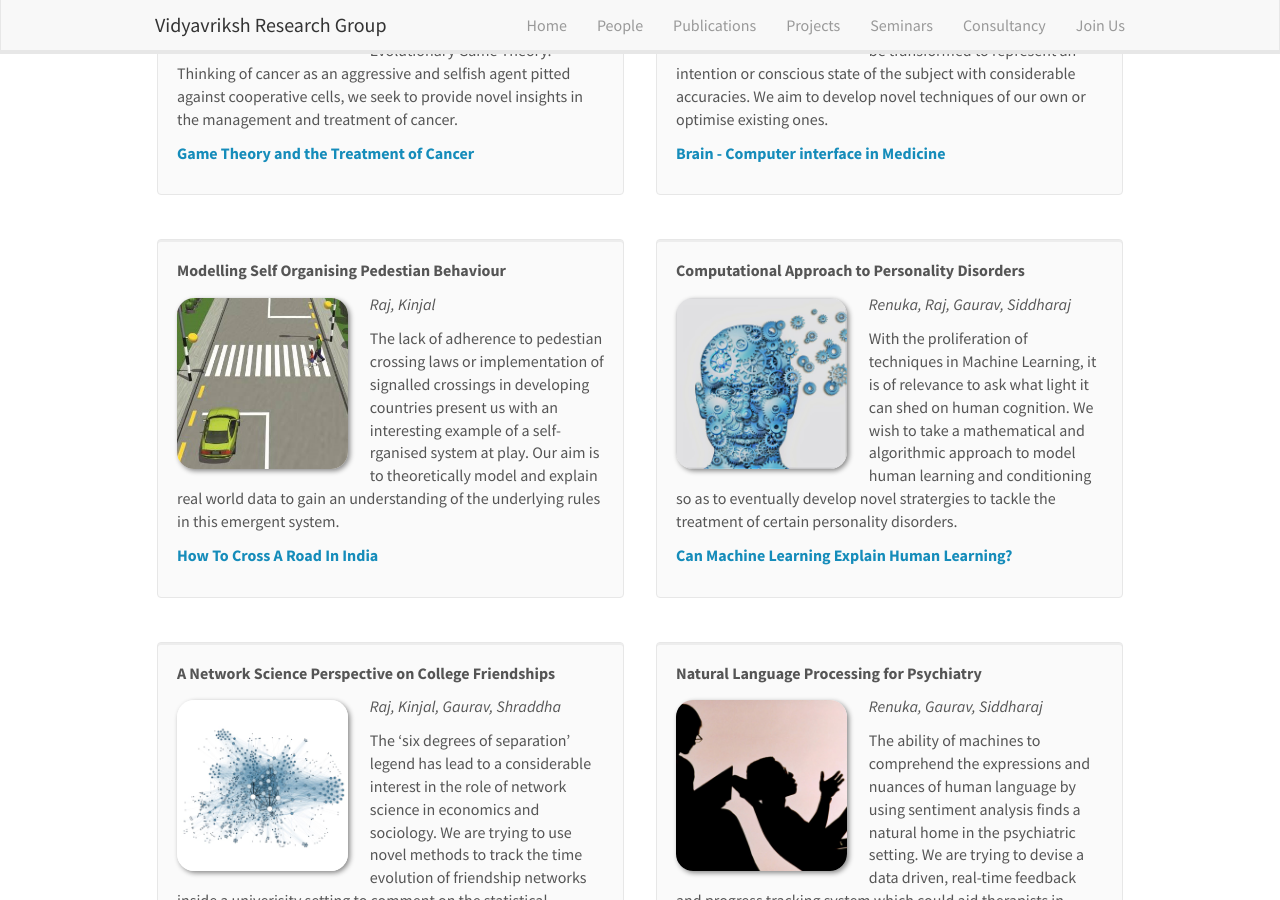
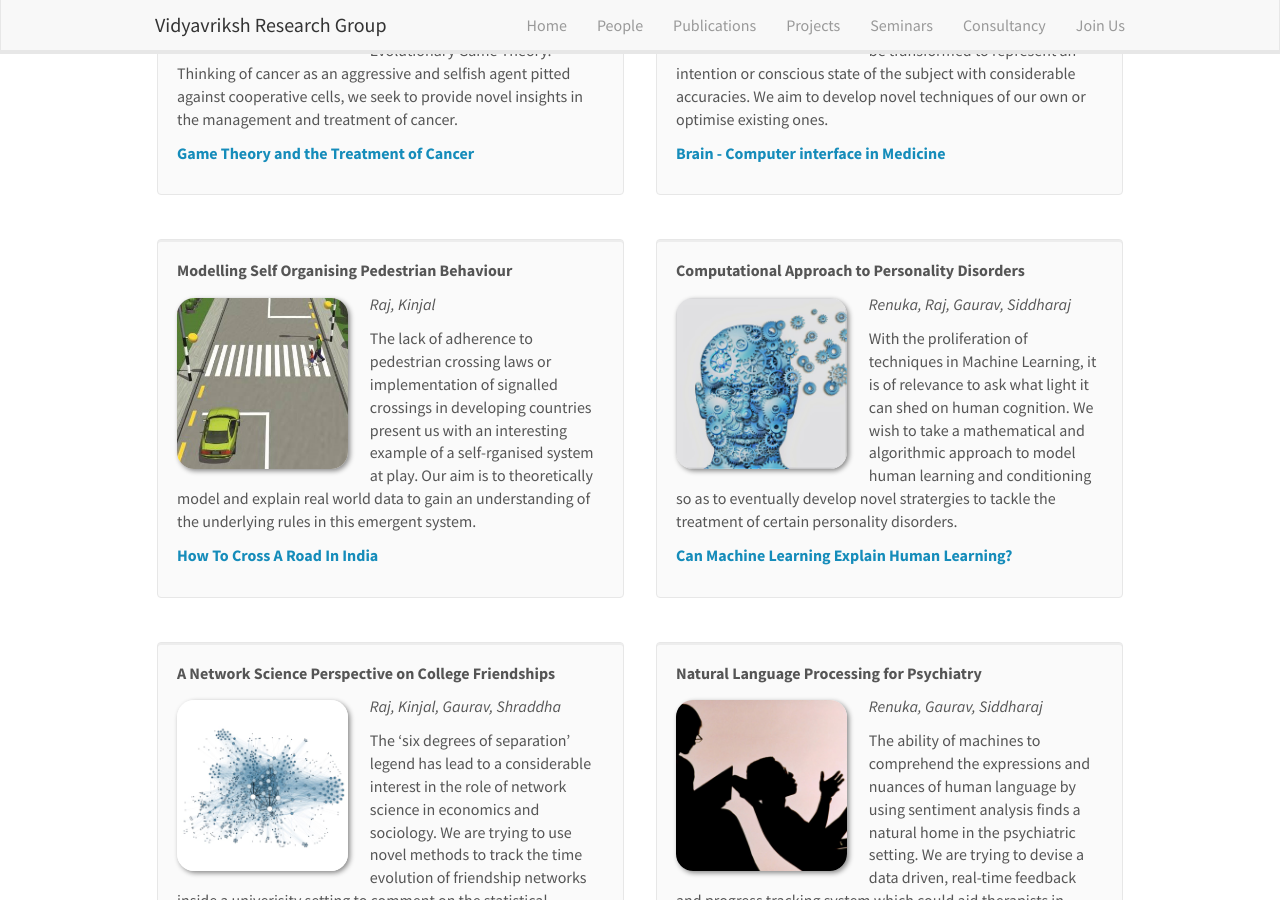
Before and after one commit to convergence-research-lab/convergence-research-lab.github.io, a Jekyll site: the page built from _pages/projects.md, in a window 1280 px wide and 900 px high, scrolled down 447 px. Built offline with Jekyll 4.4.1, drawn with Linux system fonts in a browser that asks for light colours; nearby versions of some CDN libraries.

Commit message:
Update projects.yml

```diff
--- a/_data/projects.yml
+++ b/_data/projects.yml
@@ -21,9 +21,9 @@
   reference1:
   reference2:
 
-- title: Modelling Self Organising Pedestian Behaviour
+- title: Modelling Self Organising Pedestrian Behaviour
   image: pedestrian.jpg
-  description: The lack of adherence to pedestian crossing laws or implementation of signalled crossings in developing countries present us with an interesting example of a self-rganised system at play. Our aim is to theoretically model and explain real world data to gain an understanding of the underlying rules in this emergent system.
+  description: The lack of adherence to pedestrian crossing laws or implementation of signalled crossings in developing countries present us with an interesting example of a self-rganised system at play. Our aim is to theoretically model and explain real world data to gain an understanding of the underlying rules in this emergent system.
   people: Raj, Kinjal
   link:
     url: http://www.all-about-india.com/How-To-Cross-A-Road-In-India.html
```
